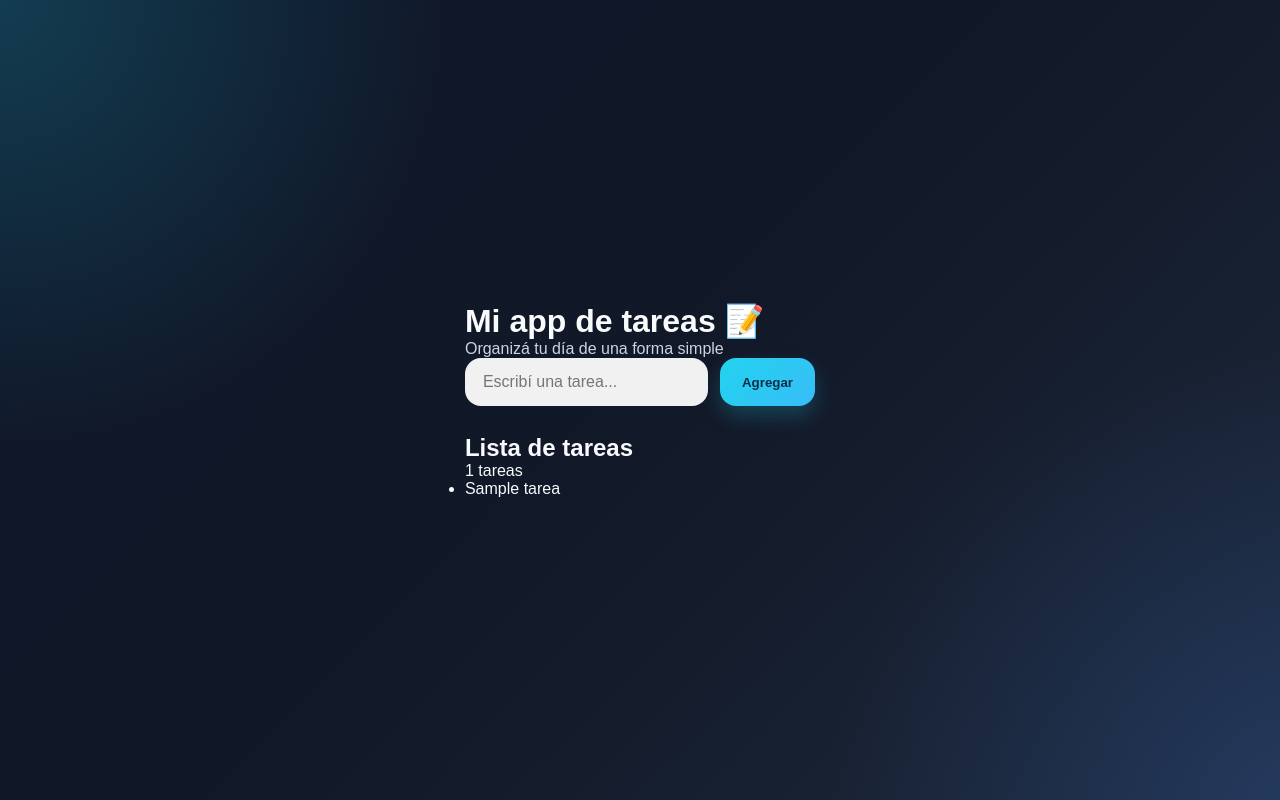
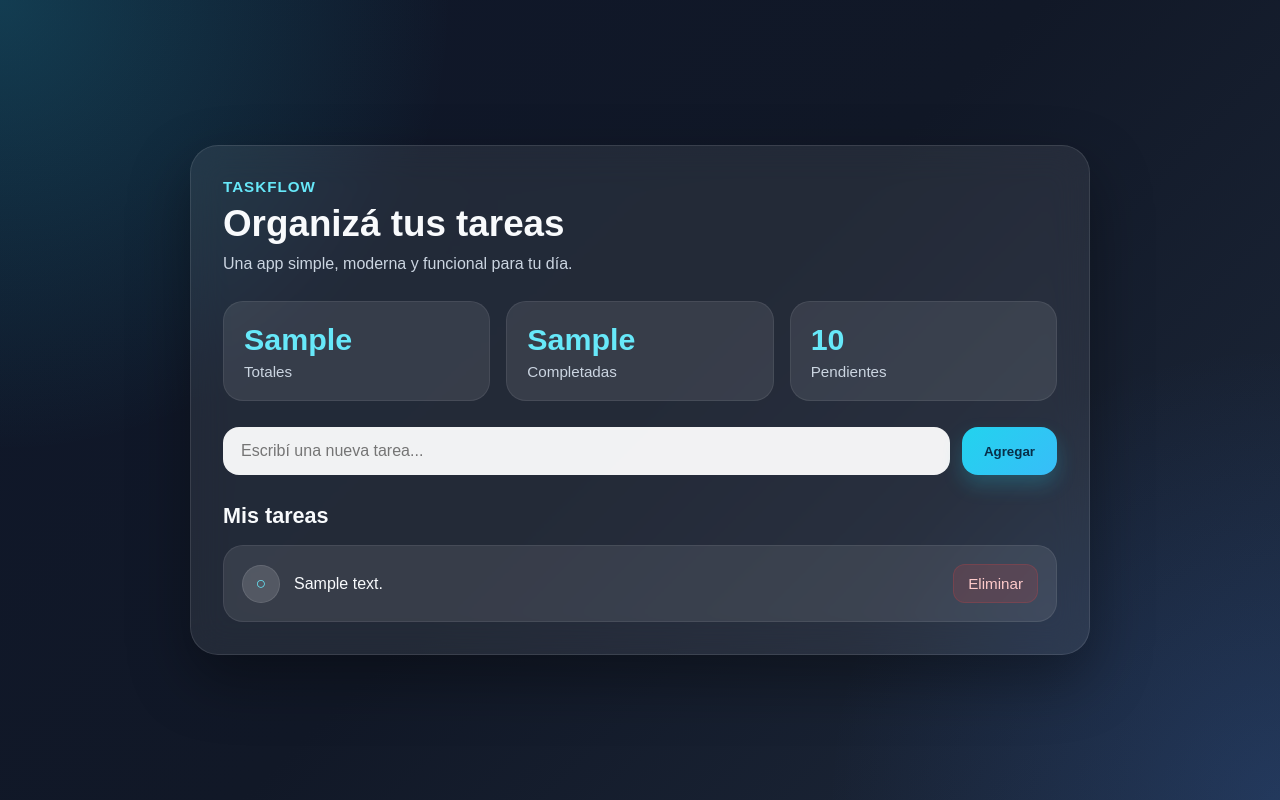
Before and after one commit to marquitos20115/Marcos, a Flask app: template templates/index.html in a window 1280 px wide. Run offline with Flask 3, Linux system fonts and the light colour scheme; the template is opened without the code that fills it: most values are stand-ins (such as "Sample title", 1, 10 or a date in 2020).

Commit message:
Update index.html

```diff
--- a/templates/index.html
+++ b/templates/index.html
@@ -3,44 +3,78 @@
 <head>
     <meta charset="UTF-8">
     <meta name="viewport" content="width=device-width, initial-scale=1.0">
-    <title>Mi app de tareas</title>
+    <title>TaskFlow | Mis tareas</title>
     <link rel="stylesheet" href="{{ url_for('static', filename='style.css') }}">
 </head>
 <body>
-    <div class="fondo"></div>
+    <main class="app">
+        <section class="panel">
+            <div class="encabezado">
+                <div>
+                    <p class="marca">TaskFlow</p>
+                    <h1>Organizá tus tareas</h1>
+                    <p class="subtitulo">Una app simple, moderna y funcional para tu día.</p>
+                </div>
+            </div>
 
-    <main class="app">
-        <div class="card">
-            <h1>Mi app de tareas 📝</h1>
-            <p class="subtitulo">Organizá tu día de una forma simple</p>
+            <div class="resumen">
+                <div class="card-resumen">
+                    <span class="numero">{{ tareas_totales }}</span>
+                    <span class="texto-resumen">Totales</span>
+                </div>
+                <div class="card-resumen">
+                    <span class="numero">{{ tareas_completadas }}</span>
+                    <span class="texto-resumen">Completadas</span>
+                </div>
+                <div class="card-resumen">
+                    <span class="numero">{{ tareas_totales - tareas_completadas }}</span>
+                    <span class="texto-resumen">Pendientes</span>
+                </div>
+            </div>
 
             <form method="POST" class="formulario">
-                <input type="text" name="tarea" placeholder="Escribí una tarea..." required>
+                <input type="text" name="tarea" placeholder="Escribí una nueva tarea..." required>
                 <button type="submit">Agregar</button>
             </form>
 
-            <section class="lista-contenedor">
-                <div class="lista-header">
-                    <h2>Lista de tareas</h2>
-                    <span class="contador">{{ tareas|length }} tareas</span>
+            <section class="bloque-tareas">
+                <div class="titulo-bloque">
+                    <h2>Mis tareas</h2>
                 </div>
 
                 {% if tareas %}
-                    <ul class="lista">
+                    <ul class="lista-tareas">
                         {% for tarea in tareas %}
-                            <li class="item">
-                                <span>{{ tarea }}</span>
+                            <li class="tarea {% if tarea.completada %}tarea-completada{% endif %}">
+                                <div class="tarea-izquierda">
+                                    <a href="/completar/{{ loop.index0 }}" class="check-btn">
+                                        {% if tarea.completada %}
+                                            ✓
+                                        {% else %}
+                                            ○
+                                        {% endif %}
+                                    </a>
+
+                                    <span class="texto-tarea">
+                                        {{ tarea.texto }}
+                                    </span>
+                                </div>
+
+                                <a href="/eliminar/{{ loop.index0 }}" class="btn-eliminar">
+                                    Eliminar
+                                </a>
                             </li>
                         {% endfor %}
                     </ul>
                 {% else %}
-                    <div class="vacio">
-                        <p>No hay tareas todavía.</p>
-                        <small>Agregá una para empezar.</small>
+                    <div class="estado-vacio">
+                        <div class="icono-vacio">📝</div>
+                        <h3>No tenés tareas todavía</h3>
+                        <p>Agregá tu primera tarea para empezar a organizarte.</p>
                     </div>
                 {% endif %}
             </section>
-        </div>
+        </section>
     </main>
 </body>
 </html>
```
